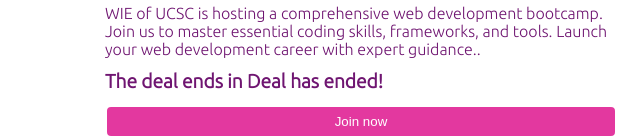
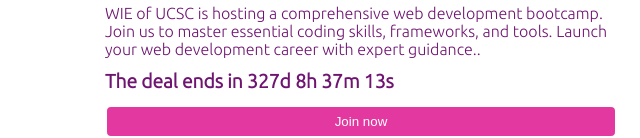
Before and after one commit to RangikaaHerath001/-150923, a plain HTML site: page index.html in a window 1280 px wide. Shown: the part 671-809 px from the top of the page, 36-676 px from the left. Drawn offline with Linux system fonts and the light colour scheme.

Commit message:
Update index.html 091523

```diff
--- a/index.html
+++ b/index.html
@@ -41,7 +41,7 @@
 
 <script>
   // Set the target end date and time (replace with your desired end date)
-  const endDate = new Date("2023-10-03T23:59:59").getTime();
+  const endDate = new Date("2024-10-03T23:59:59").getTime();
 
   // Update the countdown every second
   const x = setInterval(function () {
```
